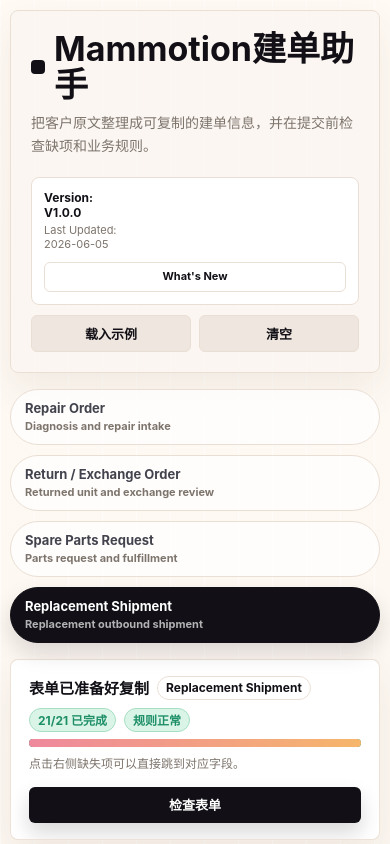
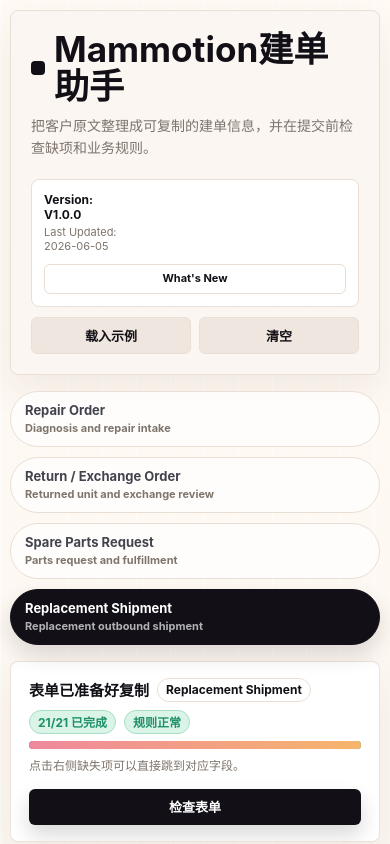
Before and after one commit to una1011hhh/order-automation-tool, a plain HTML site: page index.html in a window 390 px wide. Shown: the top 844 px of the page. Drawn offline with Linux system fonts and the light colour scheme.

Commit message:
Add files via upload

```diff
--- a/index.html
+++ b/index.html
@@ -80,12 +80,13 @@
       display: flex;
       align-items: center;
       gap: 9px;
-      max-width: 620px;
+      max-width: none;
       margin: 0 0 10px;
-      font-size: clamp(38px, 5vw, 64px);
+      font-size: clamp(40px, 4.2vw, 58px);
       font-weight: 680;
-      line-height: 0.98;
+      line-height: 1;
       letter-spacing: 0;
+      white-space: nowrap;
     }
 
     h1::before {
@@ -741,8 +742,9 @@
       }
 
       h1 {
-        font-size: 34px;
+        font-size: clamp(30px, 9vw, 40px);
         line-height: 1.05;
+        white-space: normal;
       }
 
       h1::before {
```
